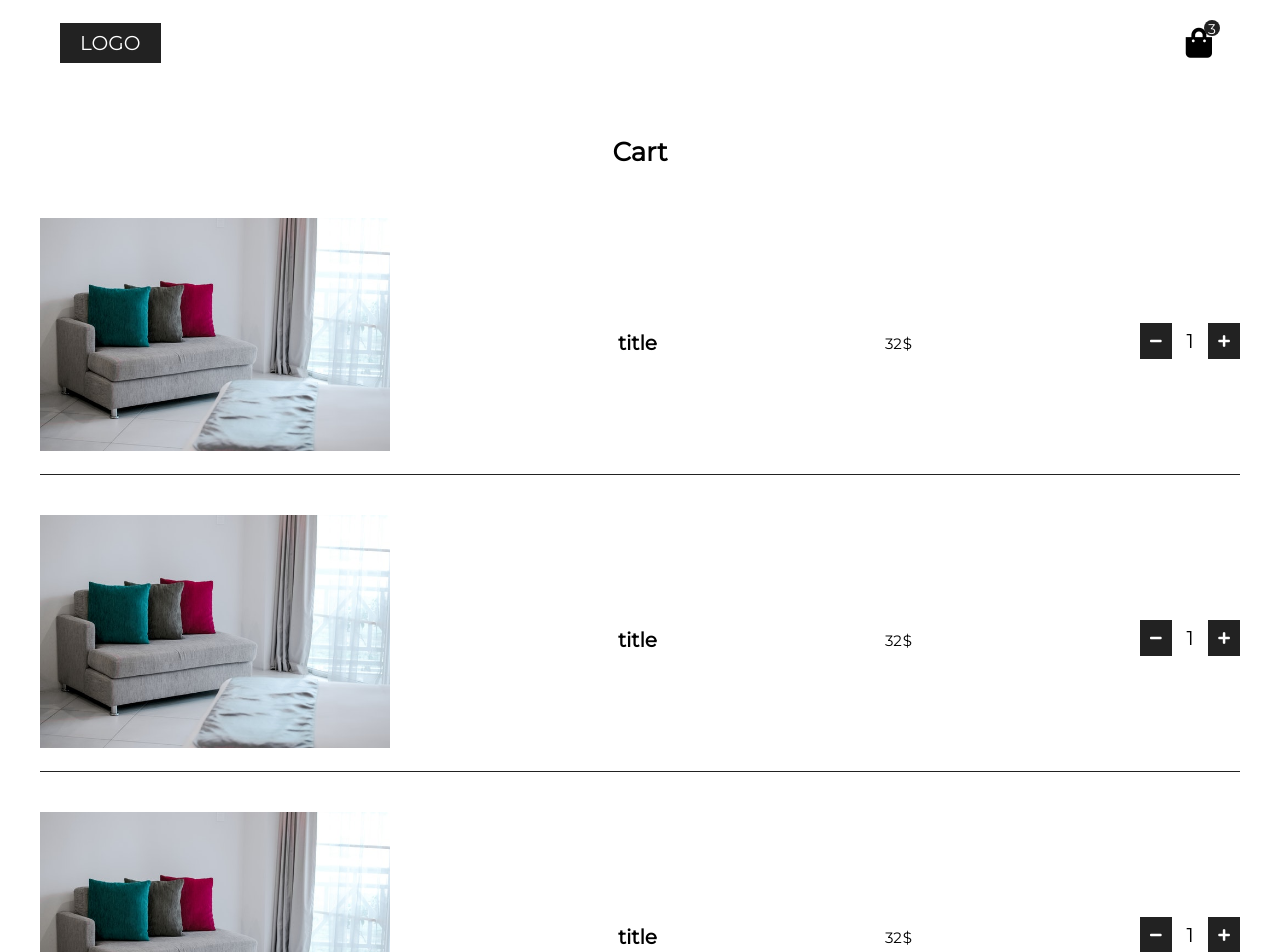
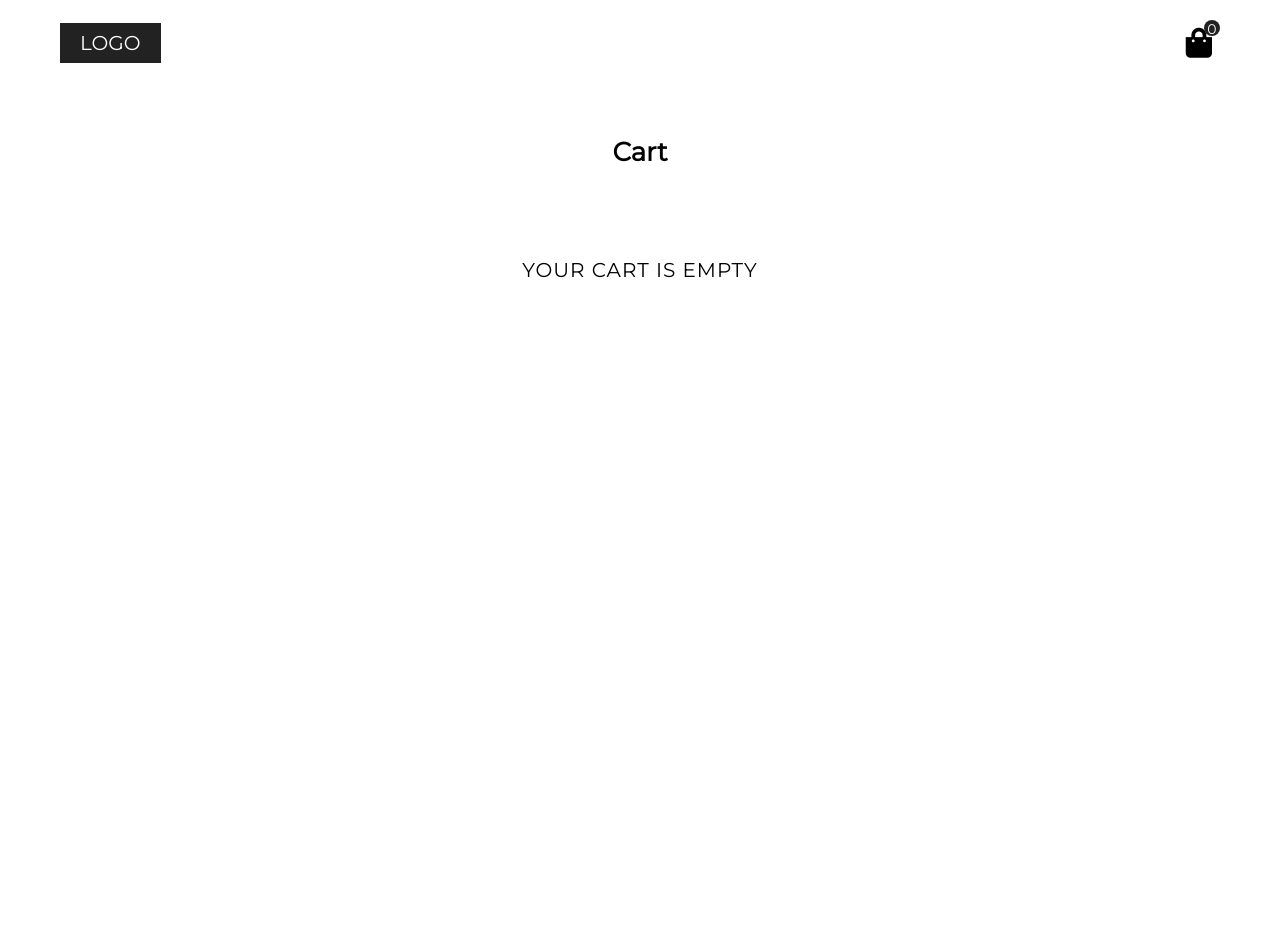
Before and after one commit to dwddgsz/furnitur-e-shop, a React (Create React App) app: page /cart in a window 1280 px wide. Shown: the top 952 px of the page. After the commit the page ends 800 px from the top, so only its background shows below. Built offline with nearby package versions, Linux system fonts and the light colour scheme.

Commit message:
add:cart functionality with redux

```diff
--- /dev/null
+++ b/src/actions/index.js
@@ -0,0 +1,29 @@
+import {ADD_PRODUCT,REMOVE_PRODUCT,INCREASE,DECREASE} from './types'
+
+
+export const addProduct = (product) => {
+    return {
+        type: ADD_PRODUCT,
+        payload: product,
+    }
+}
+
+export const removeProduct = (product) => {
+    return {
+        type: REMOVE_PRODUCT,
+        payload: product,
+    }
+}
+export const increase = (product) => {
+    return {
+        type:INCREASE,
+        payload:product,
+    }
+}
+
+export const decrease = (product) => {
+    return {
+        type:DECREASE,
+        payload:product,
+    }
+}
--- /dev/null
+++ b/src/actions/types.js
@@ -0,0 +1,4 @@
+export const ADD_PRODUCT = 'ADD_PRODUCT';
+export const REMOVE_PRODUCT = 'REMOVE_PRODUCT';
+export const INCREASE = 'INCREASE';
+export const DECREASE = 'DECREASE';
--- a/src/components/Cart.js
+++ b/src/components/Cart.js
@@ -1,6 +1,9 @@
 import React from 'react';
 import styled from 'styled-components';
-import photo from '../images/couch-with-pillows.jpg'
+import photo from '../images/couch-with-pillows.jpg';
+import {connect} from 'react-redux';
+import {increase,decrease} from '../actions'
+
 
 const CartWrapper = styled.article`
 max-width:1200px;
@@ -13,6 +16,14 @@ margin:0 auto;
 }
 .cart-content {
     text-align:center;
+}
+.empty-cart {
+    padding:40px 0;
+    font-size:2rem;
+    letter-spacing:1px;
+    text-transform:uppercase;
+    text-align:center;
+    list-style:none;
 }
 .cart-product {
     width:350px;
@@ -95,61 +106,72 @@ padding: 0 5px;
     }
 }
 `
-const Cart = () => {
+const Cart = ({products,totalValue,increase,decrease}) => {
+
+    const inCartProducts = products.filter((product)=>{
+        if (product.inCart) {
+            return product;
+        }
+    })
+
+    const renderContent = () => {
+        if (inCartProducts.length ===0) {
+            return <li className="empty-cart">your cart is empty</li>
+        } else {
             return (
-        <CartWrapper>
-            <h2 className="cart-heading">Cart</h2>
+                <React.Fragment>
             <ul class="cart-content">
-
-                <li className="cart-product">
-                    <div className="cart-img-container">
-                        <img className="cart-img" src={photo} alt="ds"></img>
-                    </div>
-                    <h4 className="cart-title">title</h4>
-                    <p className="cart-value-container"><span className="cart-value">32</span>$</p>
-                    <div className="cart-amount-container">
-                        <button><span className="fas fa-minus"></span></button>
-                        <span className="cart-amount">1</span>
-                        <button><span className="fas fa-plus"></span></button>
-                    </div>
-                </li>
-
-                <li className="cart-product">
-                    <div className="cart-img-container">
-                        <img className="cart-img" src={photo} alt="ds"></img>
-                    </div>
-                    <h4 className="cart-title">title</h4>
-                    <p className="cart-value-container"><span className="cart-value">32</span>$</p>
-                    <div className="cart-amount-container">
-                        <button><span className="fas fa-minus"></span></button>
-                        <span className="cart-amount">1</span>
-                        <button><span className="fas fa-plus"></span></button>
-                    </div>
-                </li>
-
-                <li className="cart-product">
-                    <div className="cart-img-container">
-                        <img className="cart-img" src={photo} alt="ds"></img>
-                    </div>
-                    <h4 className="cart-title">title</h4>
-                    <p className="cart-value-container"><span className="cart-value">32</span>$</p>
-                    <div className="cart-amount-container">
-                        <button><span className="fas fa-minus"></span></button>
-                        <span className="cart-amount">1</span>
-                        <button><span className="fas fa-plus"></span></button>
-                    </div>
-                </li>
+            {renderCartProducts()}
         </ul>
         <div className="cart-payment">
-                <p className="total-value-container">Total:<span className="total-value">323</span>$</p>
+        <p className="total-value-container">Total:<span className="total-value">{totalValue}</span>$</p>
             <form className="terms-form">
                 <input id="terms" type="checkbox"></input>
                 <label className="terms-label" for="terms">Accept <a>policy terms</a></label>
             </form>
         </div>
+         </React.Fragment>
+        )
+        }
+    }
 
+    const renderCartProducts = () => {
+        return inCartProducts.map((product)=>{
+            if (product.amount === 0) {
+                return null;
+            }
+            return (
+                <li className="cart-product">
+                    <div className="cart-img-container">
+                        <img className="cart-img" src={product.img} alt="ds"></img>
+                    </div>
+                    <h4 className="cart-title">{product.name}</h4>
+                    <p className="cart-value-container"><span className="cart-value">{product.price}</span>$</p>
+                    <div className="cart-amount-container">
+                        <button onClick={()=>{decrease(product)}}><span className="fas fa-minus"></span></button>
+            <span className="cart-amount">{product.amount}</span>
+                        <button onClick={()=>{increase(product)}}><span className="fas fa-plus"></span></button>
+                    </div>
+                </li>
+            )
+        })
+    }
+
+    return (
+
+        <CartWrapper>
+            <h2 className="cart-heading">Cart</h2>
+            {renderContent()}
         </CartWrapper>
     )
 }
 
-export default Cart;
+const mapStateToProps = (state) => {
+    return {
+        products: state.cart.products,
+        totalValue: state.cart.totalValue,
+    }
+}
+
+
+export default connect(mapStateToProps,{increase,decrease})(Cart);
--- a/src/components/Navbar.js
+++ b/src/components/Navbar.js
@@ -1,7 +1,7 @@
 import React from 'react'
 import {Link} from 'react-router-dom';
 import styled from 'styled-components';
-
+import {connect} from 'react-redux';
 
 const NavigationWrapper = styled.nav`
 background-color: var(--white);
@@ -49,7 +49,7 @@ h1 {
 }
 `
 
-const Navbar = () => {
+const Navbar = ({totalAmount}) => {
     return (
             <NavigationWrapper>
                 <div className="nav-container">
@@ -57,7 +57,7 @@ const Navbar = () => {
                 <Link to="/cart">
                     <button className="nav-cart-button">
                         <span className="fas fa-shopping-bag nav-cart-icon"></span>
-                        <span className="nav-cart-amount">3</span>
+                            <span className="nav-cart-amount">{totalAmount}</span>
                         </button>
                 </Link>
                 </div>
@@ -65,4 +65,11 @@ const Navbar = () => {
     )
 }
 
-export default Navbar;
+
+const mapStateToProps = (state) => {
+    return {
+        totalAmount: state.cart.totalAmount
+    }
+}
+
+export default connect(mapStateToProps)(Navbar);
--- a/src/components/Product.js
+++ b/src/components/Product.js
@@ -1,6 +1,8 @@
-import React from 'react'
+import React,{useState} from 'react'
 import styled from 'styled-components';
 import {Link} from 'react-router-dom';
+import {connect} from 'react-redux';
+import {addProduct} from '../actions';
 
 const ProductWrapper = styled.li`
 width:260px;
@@ -43,14 +45,17 @@ p {
 }
 
 `
-export const Product = ({product}) => {
+export const Product = ({product,addProduct}) => {
+
     const {id,name,price,img,inCart} = product;
     const inCartRender = () => {
-        if(inCart === true) {
+        if(inCart) {
             return <button className="product-button" disabled>In cart</button>
         }
         else {
-            return <button className="product-button">Add to cart</button>
+            return <button className="product-button" onClick={()=>{
+                addProduct(product);
+            }}>Add to cart</button>
         }
     }
     return (
@@ -68,4 +73,4 @@ export const Product = ({product}) => {
 }
 
 
-export default Product;
+export default connect(null,{addProduct})(Product);
--- a/src/components/ProductsList.js
+++ b/src/components/ProductsList.js
@@ -1,7 +1,7 @@
 import React from 'react';
 import styled from 'styled-components';
-import products from '../data/products';
 import Product from './Product';
+import {connect } from 'react-redux';
 
 const ProductsListWrapper = styled.article`
 max-width:1200px;
@@ -19,7 +19,9 @@ margin:0 auto;
 `
 
 
-export const ProductsList = () => {
+export const ProductsList = ({products}) => {
+
+
     const renderProducts = () => {
         return products.map((product)=> {
             return <Product key={product.id} product={product} />
@@ -35,4 +37,10 @@ export const ProductsList = () => {
     )
 }
 
-export default ProductsList;
+const mapStateToProps = (state) => {
+    return {
+        products: state.cart.products,
+    }
+}
+
+export default connect(mapStateToProps)(ProductsList);
--- a/src/index.js
+++ b/src/index.js
@@ -2,8 +2,15 @@ import React from 'react';
 import ReactDOM from 'react-dom';
 import App from './App';
 import './index.css'
+import {createStore} from 'redux';
+import {Provider} from 'react-redux';
+import rootReducer from './reducers';
+
+const store = createStore(rootReducer,window.__REDUX_DEVTOOLS_EXTENSION__ && window.__REDUX_DEVTOOLS_EXTENSION__())
 
 ReactDOM.render(
-    <App />,
+  <Provider store={store}>
+    <App />
+  </Provider>,
   document.getElementById('root')
 );
--- /dev/null
+++ b/src/reducers/CartReducer.js
@@ -0,0 +1,62 @@
+import {ADD_PRODUCT,REMOVE_PRODUCT,INCREASE,DECREASE} from '../actions/types';
+import products from '../data/products'
+
+
+const initialState = {
+    products,
+    totalAmount:0,
+    totalValue:0,
+}
+
+const CartReducer = (state=initialState,action) => {
+    switch (action.type){
+        case ADD_PRODUCT: {
+            return {...state,
+                products: state.products.map((product)=>{
+                    if(product.id === action.payload.id) {
+                        return {...product,inCart:true,amount:1}
+                    }
+                    else {
+                        return product;
+                    }
+                }),
+                totalAmount:state.totalAmount + 1,
+                totalValue:state.totalValue + action.payload.price,
+            };
+        }
+        case INCREASE: {
+            return {...state,
+            products: state.products.map(product=>{
+                if(product.id === action.payload.id) {
+                    return {...product,amount:product.amount+1}
+                }
+                else return product
+            }),
+            totalValue: state.totalValue + action.payload.price,
+            totalAmount: state.totalAmount + 1,
+            }
+        }
+        case DECREASE: {
+            return {
+                ...state,
+                products: state.products.map((product)=>{
+                    if (product.id === action.payload.id){
+                        if (product.amount === 1) {
+                            return {...product,amount: 0,inCart:false}
+                        }
+                     return {...product,amount: product.amount-1}
+                    }
+                    else return product;
+                }),
+                totalValue: state.totalValue - action.payload.price,
+                totalAmount: state.totalAmount - 1,
+
+            }
+        }
+        default: {
+            return state;
+        }
+}
+}
+
+export default CartReducer;
--- /dev/null
+++ b/src/reducers/index.js
@@ -0,0 +1,6 @@
+import {combineReducers} from 'redux';
+import CartReducer from './CartReducer';
+
+export default combineReducers({
+    cart: CartReducer,
+})
```
Lines whose indentation alone changed are shown as unchanged.
